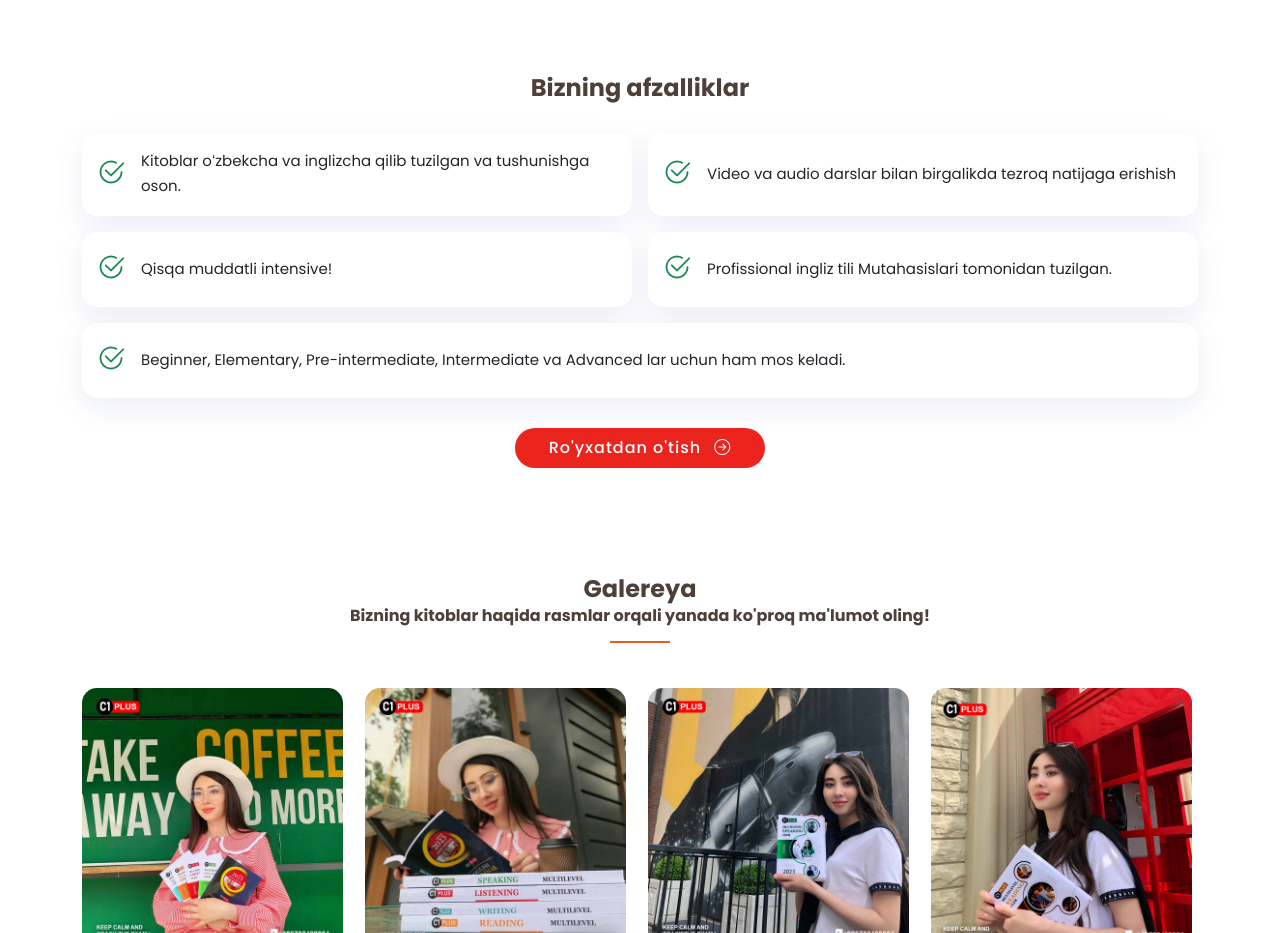
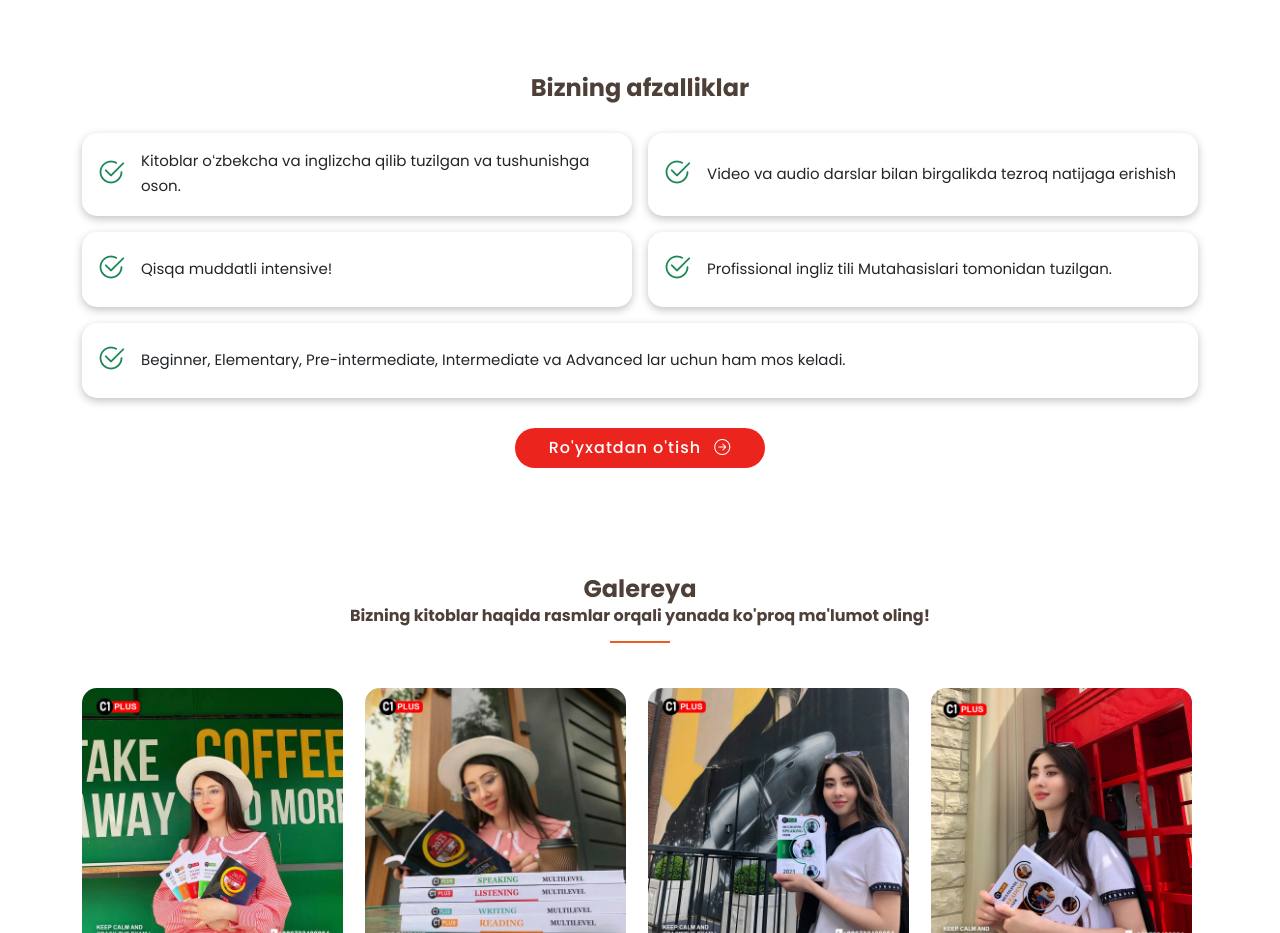
Before and after one commit to husanovjamshid/c1plus.uz, a plain HTML site: page index.html in a window 1280 px wide. Shown: the part 1220-2153 px from the top of the page. Drawn offline with nearby package versions, Linux system fonts and the light colour scheme.

Commit message:
add shadow

```diff
--- a/assets/css/style.css
+++ b/assets/css/style.css
@@ -692,7 +692,7 @@ section {
 	overflow: hidden;
 	margin: 0 0 0px 0;
 	background: #fff;
-	box-shadow: 0 10px 29px 0 rgba(68, 88, 144, 0.1);
+	box-shadow: rgba(0, 0, 0, 0.24) 0px 3px 8px;
 	transition: all 0.3s ease-in-out;
 	border-radius: 15px;
 	text-align: center;
```
